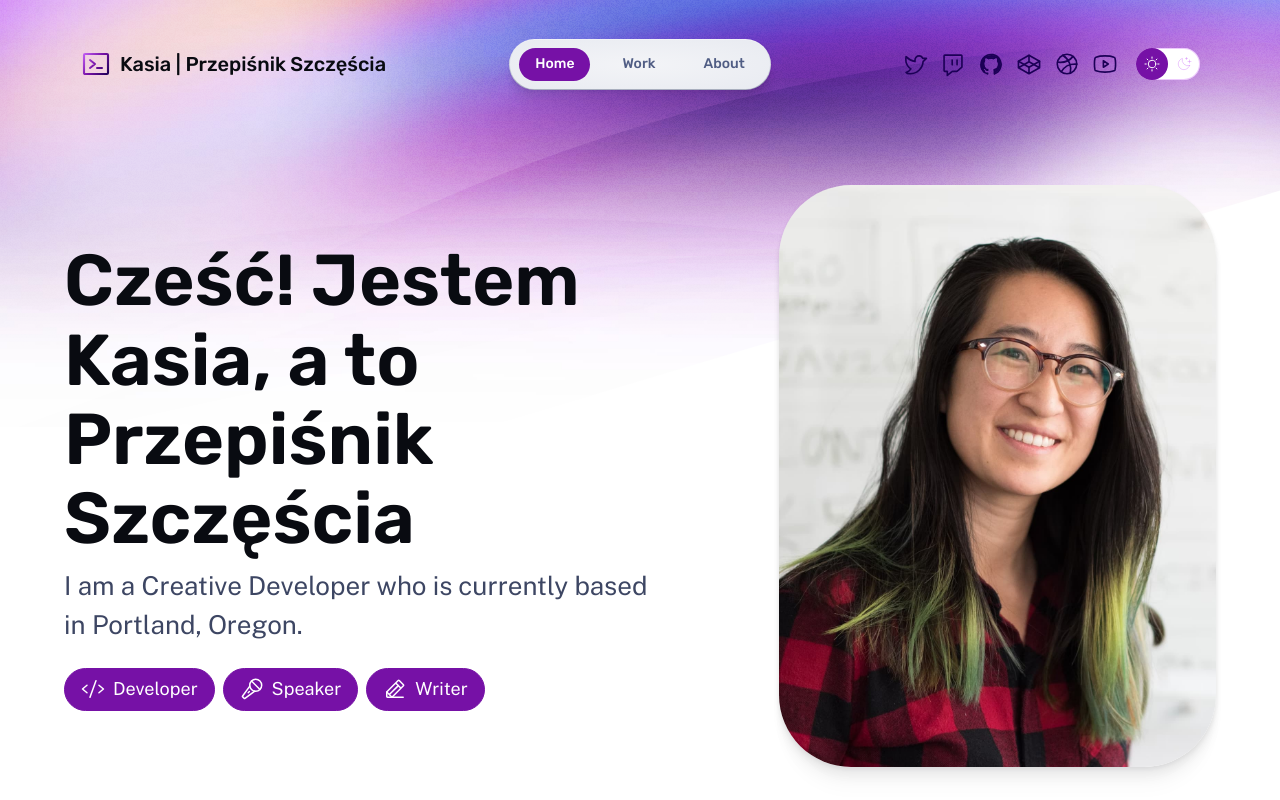
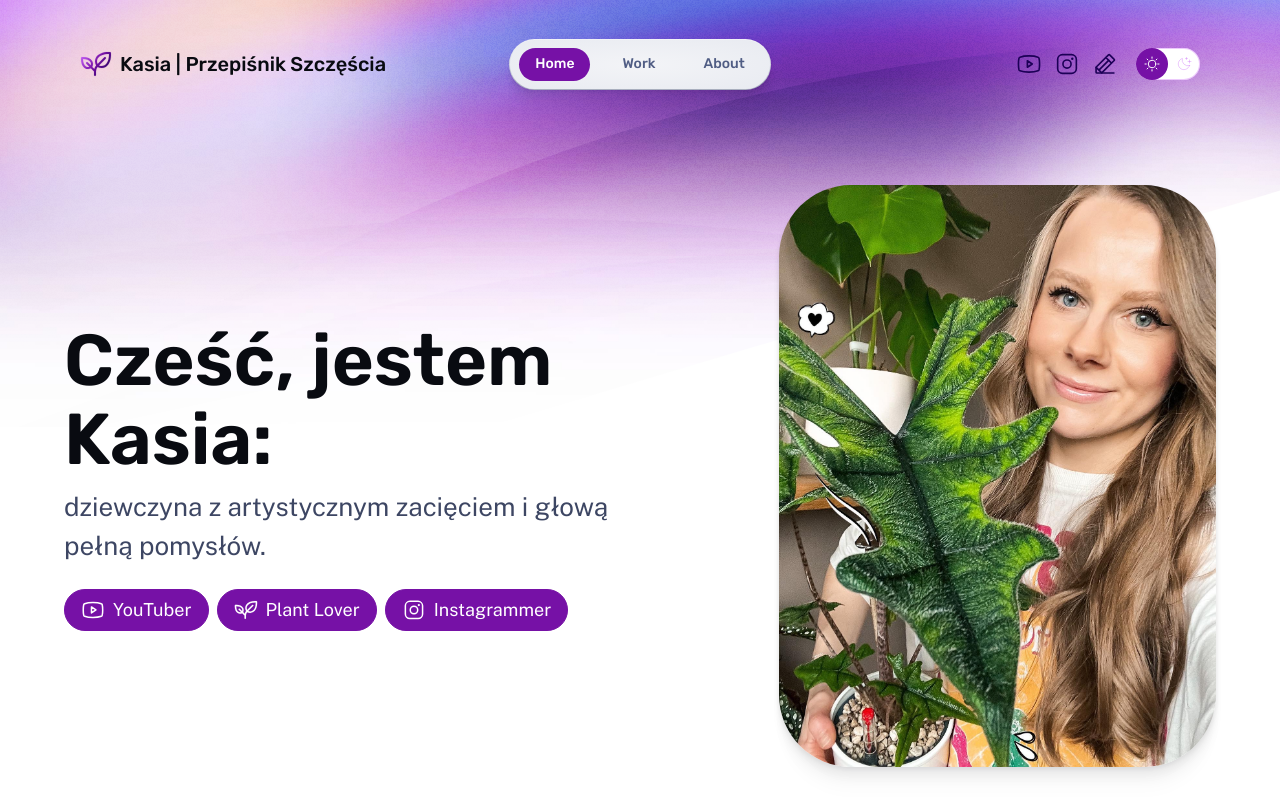
Before and after one commit to rafalkrol-xyz/przepisnikszczescia-pl, an Astro site: page / in a window 1280 px wide. Built offline with nearby package versions, Linux system fonts and the light colour scheme; Astro itself is replaced by a stand-in of ours.

Commit message:
New: change basic info

```diff
--- a/src/components/Footer.astro
+++ b/src/components/Footer.astro
@@ -12,9 +12,9 @@ const currentYear = new Date().getFullYear();
 		<p>&copy; {currentYear} Kasia | Przepiśnik Szczęścia</p>
 	</div>
 	<p class="socials">
-		<a href="https://twitter.com/me"> Twitter</a>
-		<a href="https://github.com/me"> GitHub</a>
-		<a href="https://codepen.io/me"> CodePen</a>
+		<a href="https://www.youtube.com/@przepisnik_szczescia"> YouTube</a>
+		<a href="https://www.instagram.com/przepisnik_szczescia/"> Instagram</a>
+		<a href="https://sklep.przepisnikszczescia.pl"> Sklep</a>
 	</p>
 </footer>
 <style>
--- a/src/components/IconPaths.ts
+++ b/src/components/IconPaths.ts
@@ -35,4 +35,5 @@ export const iconPaths = {
 	'linkedin-logo': `<rect width="184" height="184" x="36" y="36" fill="none" stroke-linecap="round" stroke-linejoin="round" stroke-width="16" rx="8"/><path fill="none" stroke-linecap="round" stroke-linejoin="round" stroke-width="16" d="M120 112v64m-32-64v64m32-36a28 28 0 0 1 56 0v36"/><circle stroke="none" cx="88" cy="80" r="12"/>`,
 	'instagram-logo': `<circle cx="128" cy="128" r="40" fill="none" stroke-miterlimit="10" stroke-width="16"/><rect width="184" height="184" x="36" y="36" fill="none" stroke-linecap="round" stroke-linejoin="round" stroke-width="16" rx="48"/><circle cx="180" cy="76" r="12" stroke="none" />`,
 	'tiktok-logo': `<path fill="none" stroke-linecap="round" stroke-linejoin="round" stroke-width="16" d="M168 106a96 96 0 0 0 56 18V84a56 56 0 0 1-56-56h-40v128a28 28 0 1 1-40-25V89a68 68 0 1 0 80 67Z"/>`,
+	'plant': `<path d="M247.63,39.89a8,8,0,0,0-7.52-7.52c-51.76-3-93.32,12.74-111.18,42.22-11.8,19.49-11.78,43.16-.16,65.74a71.34,71.34,0,0,0-14.17,27L98.33,151c7.82-16.33,7.52-33.35-1-47.49-13.2-21.79-43.67-33.47-81.5-31.25a8,8,0,0,0-7.52,7.52c-2.23,37.83,9.46,68.3,31.25,81.5A45.82,45.82,0,0,0,63.44,168,54.58,54.58,0,0,0,87,162.33l25,25V216a8,8,0,0,0,16,0V186.51a55.61,55.61,0,0,1,12.27-35,73.91,73.91,0,0,0,33.31,8.4,60.9,60.9,0,0,0,31.83-8.86C234.89,133.21,250.67,91.65,247.63,39.89ZM47.81,147.6C32.47,138.31,23.79,116.32,24,88c28.32-.24,50.31,8.47,59.6,23.81,4.85,8,5.64,17.33,2.46,26.94L61.65,114.34a8,8,0,0,0-11.31,11.31l24.41,24.41C65.14,153.24,55.82,152.45,47.81,147.6Zm149.31-10.22c-13.4,8.11-29.15,8.73-45.15,2l53.69-53.7a8,8,0,0,0-11.31-11.31L140.65,128c-6.76-16-6.15-31.76,2-45.15,13.94-23,47-35.82,89.33-34.83C232.94,90.34,220.14,123.44,197.12,137.38Z"></path>`,
 };
--- a/src/components/Nav.astro
+++ b/src/components/Nav.astro
@@ -12,19 +12,16 @@ const textLinks: { label: string; href: string }[] = [
 
 /** Icon links to social media — edit these with links to your profiles! */
 const iconLinks: { label: string; href: string; icon: keyof typeof iconPaths }[] = [
-	{ label: 'Twitter', href: 'https://twitter.com/me', icon: 'twitter-logo' },
-	{ label: 'Twitch', href: 'https://twitch.tv/me', icon: 'twitch-logo' },
-	{ label: 'GitHub', href: 'https://github.com/me', icon: 'github-logo' },
-	{ label: 'CodePen', href: 'https://codepen.io/me', icon: 'codepen-logo' },
-	{ label: 'dribbble', href: 'https://dribbble.com/me', icon: 'dribbble-logo' },
-	{ label: 'YouTube', href: 'https://www.youtube.com/@me/', icon: 'youtube-logo' },
+	{ label: 'YouTube', href: 'https://www.youtube.com/@przepisnik_szczescia', icon: 'youtube-logo' },
+	{ label: 'Instagram', href: 'https://www.instagram.com/przepisnik_szczescia/', icon: 'instagram-logo' },
+	{ label: 'Shop', href: 'https://sklep.przepisnikszczescia.pl', icon: 'pencil-line' },
 ];
 ---
 
 <nav>
 	<div class="menu-header">
 		<a href="/" class="site-title">
-			<Icon icon="terminal-window" color="var(--accent-regular)" size="1.6em" gradient />
+			<Icon icon="plant" color="var(--accent-regular)" size="1.6em" gradient />
 			Kasia | Przepiśnik Szczęścia
 		</a>
 		<menu-button>
--- a/src/components/Skills.astro
+++ b/src/components/Skills.astro
@@ -4,18 +4,18 @@ import Icon from './Icon.astro';
 
 <section class="box skills">
 	<div class="stack gap-2 lg:gap-4">
-		<Icon icon="terminal-window" color="var(--accent-regular)" size="2.5rem" gradient />
-		<h2>Full Stack</h2>
+		<Icon icon="trophy" color="var(--accent-regular)" size="2.5rem" gradient />
+		<h2>Hydroponika</h2>
 		<p>Lorem ipsum dolor sit amet, consectetur adipiscing elit, sed do eiusmod.</p>
 	</div>
 	<div class="stack gap-2 lg:gap-4">
-		<Icon icon="trophy" color="var(--accent-regular)" size="2.5rem" gradient />
-		<h2>Industry Leader</h2>
+		<Icon icon="plant" color="var(--accent-regular)" size="2.5rem" gradient />
+		<h2>Rośliny</h2>
 		<p>Neque viverra justo nec ultrices dui. Est ultricies integer quis auctor elit.</p>
 	</div>
 	<div class="stack gap-2 lg:gap-4">
-		<Icon icon="strategy" color="var(--accent-regular)" size="2.5rem" gradient />
-		<h2>Strategy-Minded</h2>
+		<Icon icon="pencil-line" color="var(--accent-regular)" size="2.5rem" gradient />
+		<h2>Ilustracje</h2>
 		<p>Urna porttitor rhoncus dolor purus non enim praesent ornare.</p>
 	</div>
 </section>
--- a/src/pages/index.astro
+++ b/src/pages/index.astro
@@ -30,22 +30,22 @@ const projects = (await getCollection('work'))
 		<div class="wrapper stack gap-8 lg:gap-20">
 			<header class="hero">
 				<Hero
-					title="Cześć! Jestem Kasia, a to Przepiśnik Szczęścia"
-					tagline="I am a Creative Developer who is currently based in Portland, Oregon."
+					title="Cześć, jestem Kasia:"
+					tagline="dziewczyna z artystycznym zacięciem i głową pełną pomysłów."
 					align="start"
 				>
 					<div class="roles">
-						<Pill><Icon icon="code" size="1.33em" /> Developer</Pill>
-						<Pill><Icon icon="microphone-stage" size="1.33em" /> Speaker</Pill>
-						<Pill><Icon icon="pencil-line" size="1.33em" /> Writer</Pill>
+						<Pill><Icon icon="youtube-logo" size="1.33em" /> YouTuber</Pill>
+						<Pill><Icon icon="plant" size="1.33em" /> Plant Lover</Pill>
+						<Pill><Icon icon="instagram-logo" size="1.33em" /> Instagrammer</Pill>
 					</div>
 				</Hero>
 
 				<img
-					alt="Jeanine White smiling in a red plaid shirt and tortoise shell glasses"
+					alt="A beautiful blonde girl smiling while holding an Alocasia Jacklyn in her hands"
 					width="480"
 					height="620"
-					src="/assets/portrait.jpg"
+					src="/assets/kasia.jpg"
 				/>
 			</header>
 
```
Also changed, not shown: public/assets/kasia.jpg (added), public/assets/portrait.jpg (deleted).
